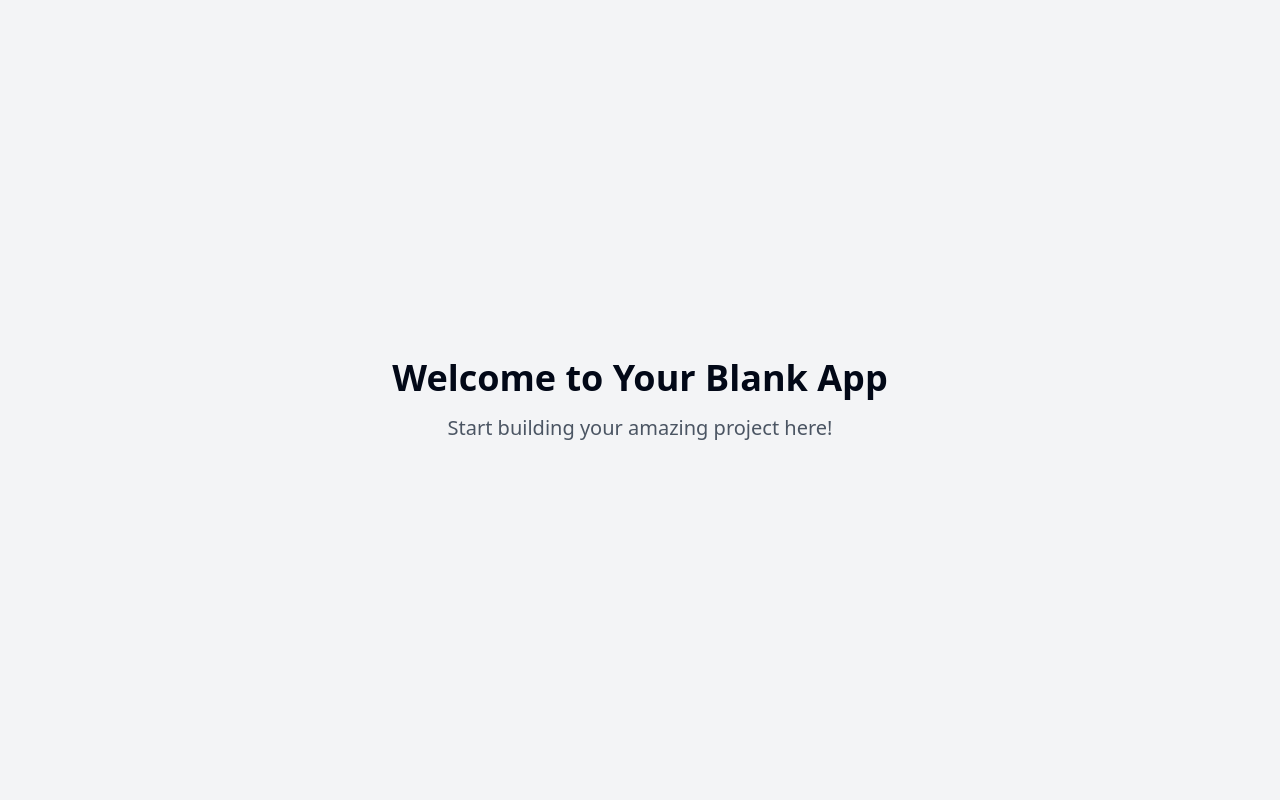
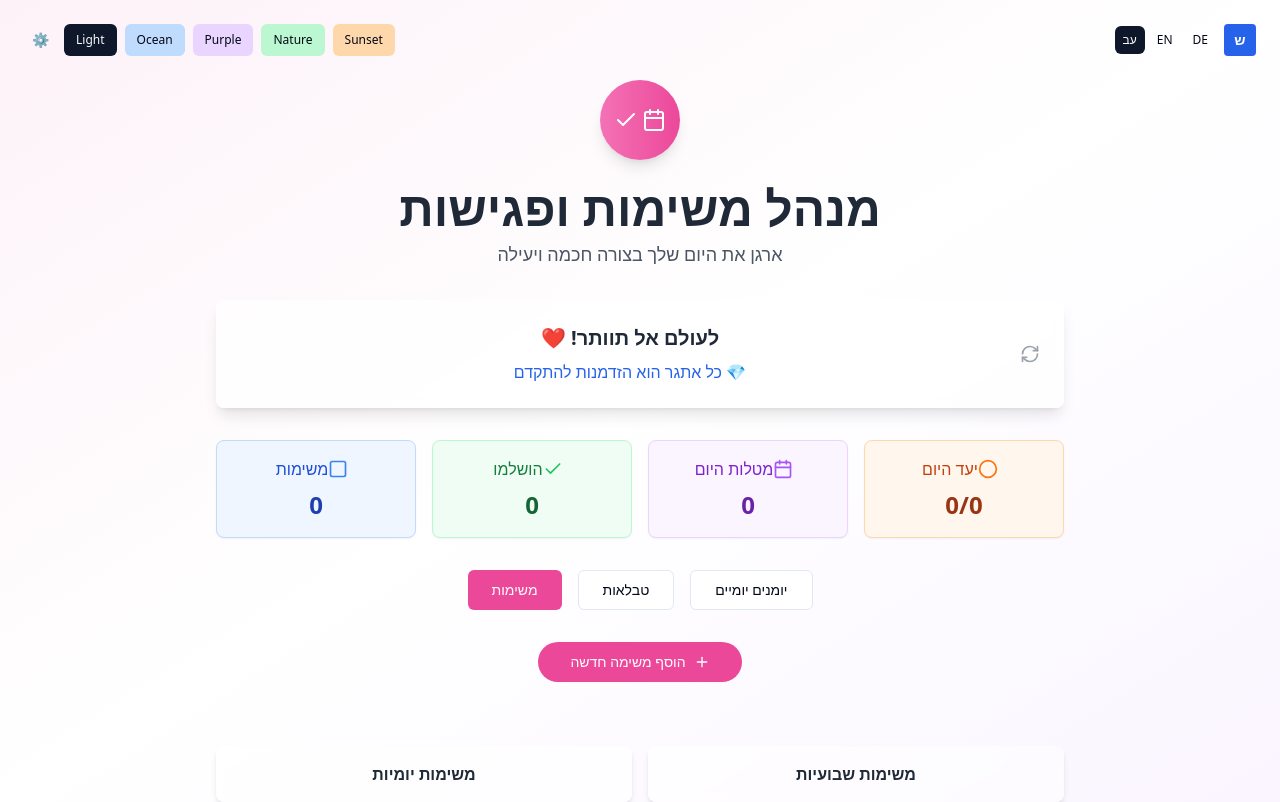
Before and after one commit to yayovtt/site-shape-mimic-magic, a React (Vite) app: page / in a window 1280 px wide. Built offline with nearby package versions, Linux system fonts and the light colour scheme.

Commit message:
Refactor: Implement website design
Implement the website design based on the provided image.

```diff
--- /dev/null
+++ b/src/components/LanguageSelector.tsx
@@ -0,0 +1,29 @@
+
+import { Button } from "@/components/ui/button";
+import { useState } from "react";
+
+export const LanguageSelector = () => {
+  const [selectedLang, setSelectedLang] = useState("HE");
+
+  const languages = [
+    { code: "DE", label: "DE" },
+    { code: "EN", label: "EN" },
+    { code: "HE", label: "עב" }
+  ];
+
+  return (
+    <div className="flex gap-1">
+      {languages.map((lang) => (
+        <Button
+          key={lang.code}
+          variant={selectedLang === lang.code ? "default" : "ghost"}
+          size="sm"
+          onClick={() => setSelectedLang(lang.code)}
+          className="text-xs px-2 py-1 h-7"
+        >
+          {lang.label}
+        </Button>
+      ))}
+    </div>
+  );
+};
--- /dev/null
+++ b/src/components/ThemeSelector.tsx
@@ -0,0 +1,34 @@
+
+import { Button } from "@/components/ui/button";
+import { useState } from "react";
+
+export const ThemeSelector = () => {
+  const [selectedTheme, setSelectedTheme] = useState("Light");
+
+  const themes = [
+    { name: "Sunset", color: "bg-orange-200" },
+    { name: "Nature", color: "bg-green-200" },
+    { name: "Purple", color: "bg-purple-200" },
+    { name: "Ocean", color: "bg-blue-200" },
+    { name: "Light", color: "bg-gray-200" }
+  ];
+
+  return (
+    <div className="flex gap-2 items-center">
+      {themes.map((theme) => (
+        <Button
+          key={theme.name}
+          variant={selectedTheme === theme.name ? "default" : "ghost"}
+          size="sm"
+          onClick={() => setSelectedTheme(theme.name)}
+          className={`text-xs px-3 py-1 h-8 ${selectedTheme === theme.name ? '' : theme.color}`}
+        >
+          {theme.name}
+        </Button>
+      ))}
+      <Button variant="ghost" size="sm" className="p-1 h-8 w-8">
+        ⚙️
+      </Button>
+    </div>
+  );
+};
--- a/src/pages/Index.tsx
+++ b/src/pages/Index.tsx
@@ -1,11 +1,161 @@
-// Update this page (the content is just a fallback if you fail to update the page)
+
+import { useState } from "react";
+import { Card, CardContent } from "@/components/ui/card";
+import { Button } from "@/components/ui/button";
+import { Badge } from "@/components/ui/badge";
+import { Calendar, Check, Circle, Plus, Square, RefreshCw } from "lucide-react";
+import { LanguageSelector } from "@/components/LanguageSelector";
+import { ThemeSelector } from "@/components/ThemeSelector";
 
 const Index = () => {
+  const [stats] = useState({
+    dailyGoal: { completed: 0, total: 0 },
+    dailyTasks: 0,
+    completed: 0,
+    tasks: 0
+  });
+
   return (
-    <div className="min-h-screen flex items-center justify-center bg-gray-100">
-      <div className="text-center">
-        <h1 className="text-4xl font-bold mb-4">Welcome to Your Blank App</h1>
-        <p className="text-xl text-gray-600">Start building your amazing project here!</p>
+    <div className="min-h-screen bg-gradient-to-br from-pink-50 via-white to-purple-50" dir="rtl">
+      {/* Header */}
+      <header className="flex justify-between items-center p-6">
+        <div className="flex items-center gap-2">
+          <div className="w-8 h-8 bg-blue-600 rounded flex items-center justify-center text-white font-semibold text-sm">
+            ש
+          </div>
+          <LanguageSelector />
+        </div>
+        <ThemeSelector />
+      </header>
+
+      {/* Main Content */}
+      <div className="max-w-4xl mx-auto px-6 space-y-8">
+        {/* Hero Section */}
+        <div className="text-center space-y-6">
+          {/* Main Icon */}
+          <div className="mx-auto w-20 h-20 bg-gradient-to-r from-pink-400 to-pink-500 rounded-full flex items-center justify-center shadow-lg">
+            <div className="flex gap-1">
+              <Calendar className="w-6 h-6 text-white" />
+              <Check className="w-6 h-6 text-white" />
+            </div>
+          </div>
+
+          {/* Main Title */}
+          <div className="space-y-2">
+            <h1 className="text-4xl md:text-5xl font-bold text-gray-800">
+              מנהל משימות ופגישות
+            </h1>
+            <p className="text-lg text-gray-600">
+              ארגן את היום שלך בצורה חכמה ויעילה
+            </p>
+          </div>
+        </div>
+
+        {/* Motivation Card */}
+        <Card className="bg-white/70 backdrop-blur-sm border-0 shadow-lg">
+          <CardContent className="p-6">
+            <div className="flex items-center justify-between">
+              <div className="flex items-center gap-2">
+                <RefreshCw className="w-5 h-5 text-gray-400" />
+              </div>
+              <div className="text-center space-y-2">
+                <h2 className="text-xl font-semibold text-gray-800">
+                  לעולם אל תוותר! ❤️
+                </h2>
+                <p className="text-blue-600 flex items-center justify-center gap-2">
+                  💎 כל אתגר הוא הזדמנות להתקדם
+                </p>
+              </div>
+              <div></div>
+            </div>
+          </CardContent>
+        </Card>
+
+        {/* Stats Grid */}
+        <div className="grid grid-cols-2 md:grid-cols-4 gap-4">
+          <Card className="bg-orange-50 border-orange-200">
+            <CardContent className="p-4 text-center">
+              <div className="flex items-center justify-center mb-2">
+                <Circle className="w-5 h-5 text-orange-500 mr-2" />
+                <span className="text-orange-700 font-medium">יעד היום</span>
+              </div>
+              <p className="text-2xl font-bold text-orange-800">
+                {stats.dailyGoal.completed}/{stats.dailyGoal.total}
+              </p>
+            </CardContent>
+          </Card>
+
+          <Card className="bg-purple-50 border-purple-200">
+            <CardContent className="p-4 text-center">
+              <div className="flex items-center justify-center mb-2">
+                <Calendar className="w-5 h-5 text-purple-500 mr-2" />
+                <span className="text-purple-700 font-medium">מטלות היום</span>
+              </div>
+              <p className="text-2xl font-bold text-purple-800">
+                {stats.dailyTasks}
+              </p>
+            </CardContent>
+          </Card>
+
+          <Card className="bg-green-50 border-green-200">
+            <CardContent className="p-4 text-center">
+              <div className="flex items-center justify-center mb-2">
+                <Check className="w-5 h-5 text-green-500 mr-2" />
+                <span className="text-green-700 font-medium">הושלמו</span>
+              </div>
+              <p className="text-2xl font-bold text-green-800">
+                {stats.completed}
+              </p>
+            </CardContent>
+          </Card>
+
+          <Card className="bg-blue-50 border-blue-200">
+            <CardContent className="p-4 text-center">
+              <div className="flex items-center justify-center mb-2">
+                <Square className="w-5 h-5 text-blue-500 mr-2" />
+                <span className="text-blue-700 font-medium">משימות</span>
+              </div>
+              <p className="text-2xl font-bold text-blue-800">
+                {stats.tasks}
+              </p>
+            </CardContent>
+          </Card>
+        </div>
+
+        {/* Action Buttons */}
+        <div className="flex justify-center gap-4">
+          <Button variant="outline" className="px-6 py-3">
+            יומנים יומיים
+          </Button>
+          <Button variant="outline" className="px-6 py-3">
+            טבלאות
+          </Button>
+          <Button className="bg-pink-500 hover:bg-pink-600 text-white px-6 py-3">
+            משימות
+          </Button>
+        </div>
+
+        {/* Add Task Button */}
+        <div className="flex justify-center">
+          <Button className="bg-pink-500 hover:bg-pink-600 text-white px-8 py-3 rounded-full flex items-center gap-2">
+            <Plus className="w-5 h-5" />
+            הוסף משימה חדשה
+          </Button>
+        </div>
+
+        {/* Bottom Navigation */}
+        <div className="grid grid-cols-2 gap-4 pt-8">
+          <Card className="bg-white/50 backdrop-blur-sm border-0 shadow-md">
+            <CardContent className="p-4 text-center">
+              <h3 className="font-semibold text-gray-800">משימות שבועיות</h3>
+            </CardContent>
+          </Card>
+          <Card className="bg-white/50 backdrop-blur-sm border-0 shadow-md">
+            <CardContent className="p-4 text-center">
+              <h3 className="font-semibold text-gray-800">משימות יומיות</h3>
+            </CardContent>
+          </Card>
+        </div>
       </div>
     </div>
   );
```
